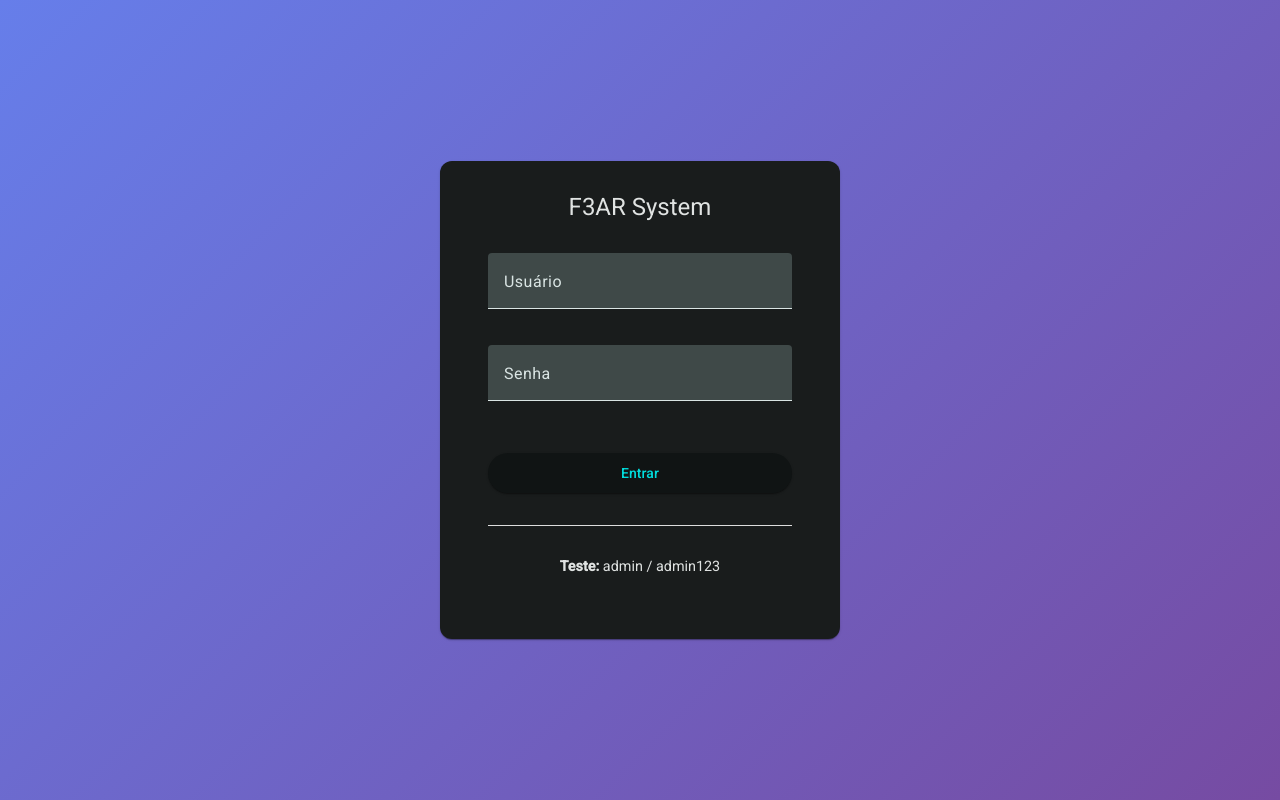
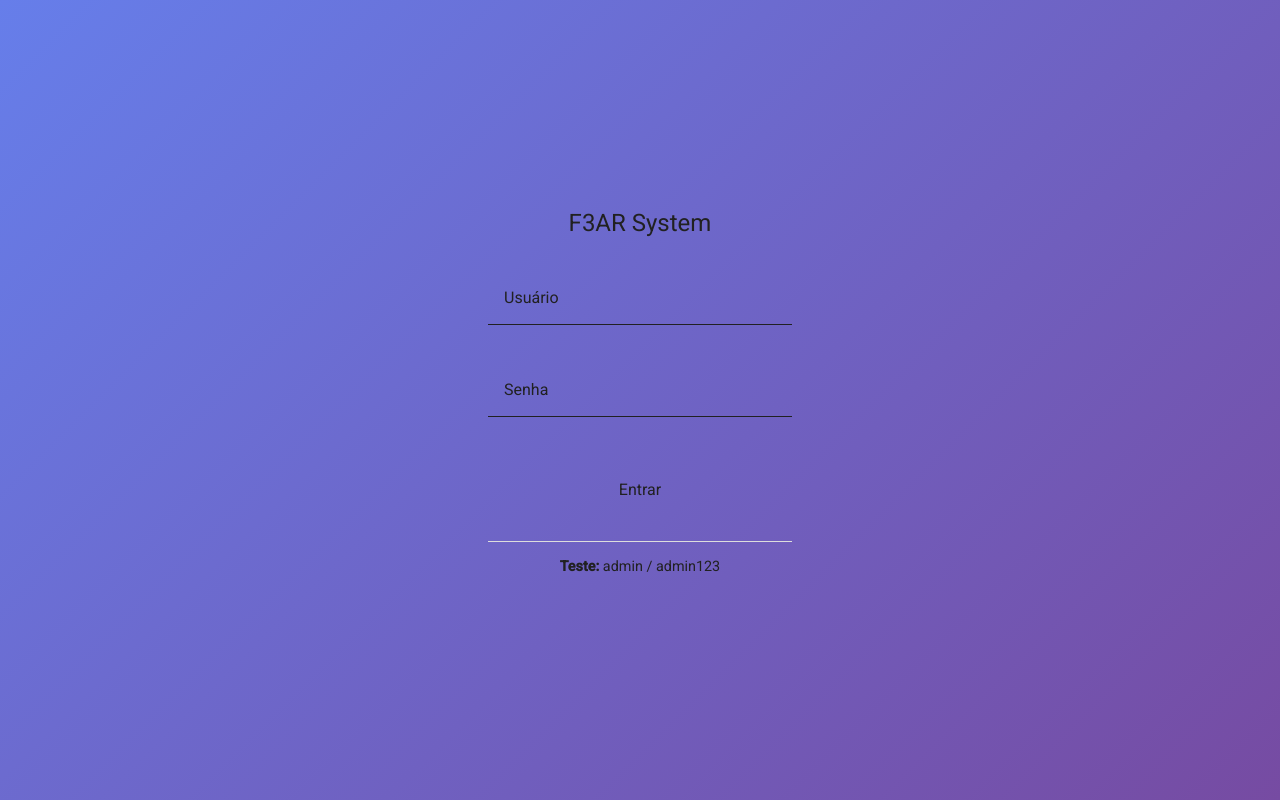
Before and after one commit to edsasilva/f3Ar, an Angular app: page /login in a window 1280 px wide. Built offline with nearby package versions, Linux system fonts and the light colour scheme.

Commit message:
Fix: simplify global styles to remove Material Sass import error

```diff
--- a/src/styles.scss
+++ b/src/styles.scss
@@ -1,39 +1,46 @@
-// Include theming for Angular Material with `mat.theme()`.
-// This Sass mixin will define CSS variables that are used for styling Angular Material
-// components according to the Material 3 design spec.
-// Learn more about theming and how to use it for your application's
-// custom components at https://material.angular.dev/guide/theming
-@use '@angular/material' as mat;
+/* Global Styles */
 
-html {
+* {
+  margin: 0;
+  padding: 0;
+  box-sizing: border-box;
+}
+
+html, body {
   height: 100%;
-  @include mat.theme(
-    (
-      color: (
-        primary: mat.$cyan-palette,
-        tertiary: mat.$orange-palette,
-      ),
-      typography: Roboto,
-      density: 0,
-    )
-  );
+  font-family: Roboto, Arial, sans-serif;
 }
 
 body {
-  // Default the application to a light color theme. This can be changed to
-  // `dark` to enable the dark color theme, or to `light dark` to defer to the
-  // user's system settings.
-  color-scheme: dark;
+  color-scheme: light;
+  background-color: #fafafa;
+  color: #212121;
+  margin: 0;
+  font-family: Roboto, Arial, sans-serif;
+  -webkit-font-smoothing: antialiased;
+  -moz-osx-font-smoothing: grayscale;
+}
 
-  // Set a default background, font and text colors for the application using
-  // Angular Material's system-level CSS variables. Learn more about these
-  // variables at https://material.angular.dev/guide/system-variables
-  background-color: var(--mat-sys-surface);
-  color: var(--mat-sys-on-surface);
-  font: var(--mat-sys-body-medium);
+/* Material Typography */
+h1, h2, h3, h4, h5, h6 {
+  margin: 0.5em 0;
+}
 
-  // Reset the user agent margin.
-  margin: 0;
-  height: 100%;
+/* Scroll styling */
+::-webkit-scrollbar {
+  width: 8px;
+  height: 8px;
 }
-/* You can add global styles to this file, and also import other style files */
+
+::-webkit-scrollbar-track {
+  background: #f1f1f1;
+}
+
+::-webkit-scrollbar-thumb {
+  background: #888;
+  border-radius: 4px;
+}
+
+::-webkit-scrollbar-thumb:hover {
+  background: #555;
+}
```
